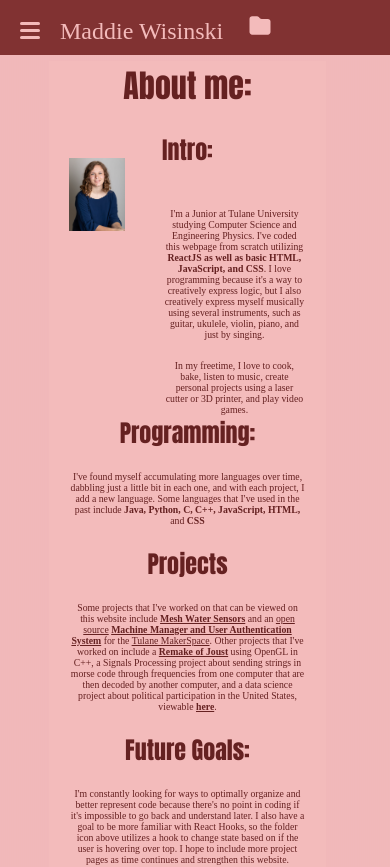
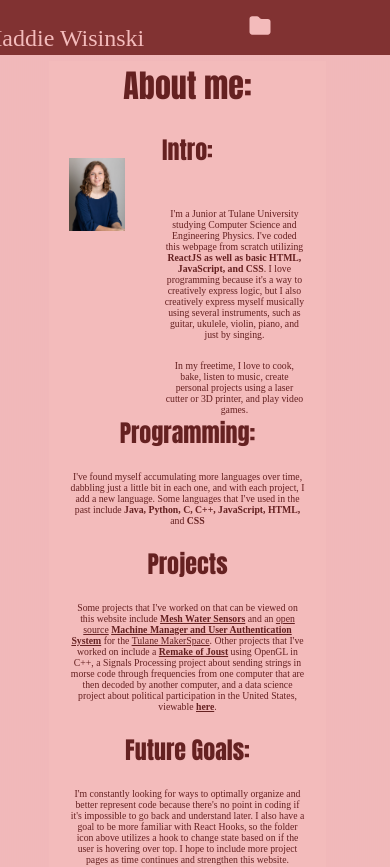
Before and after one commit to MadBeignet/Portfolio, a React (Create React App) app: page / in a window 390 px wide. Shown: the top 867 px of the page. Built offline with nearby package versions, Linux system fonts and the light colour scheme.

Commit message:
fixed things, removed hamburger because azure only likes one page

```diff
--- a/src/App.css
+++ b/src/App.css
@@ -23,9 +23,15 @@
   font-size: 18pt;
   color: var(--text-color);
   padding-top: 3px;
-  height: 26px;
+  height: 45px;
   width: fit-content;
-  left:60px;
+  left:-25px;
+  background-color: transparent;
+  border: none;
+}
+.header-text:hover {
+  text-decoration: underline;
+  cursor: pointer;
 }
 
 .title {
@@ -331,9 +337,7 @@
   z-index: 10;
   opacity: 0.5;
 }
-.overlay:hover {
-  background-color: gray;
-}
+
 .page-icon {
   position: absolute;
   right: 9%;
@@ -379,6 +383,7 @@
   padding: 0px;
   width: 100%;
   height: fit-content;
+  justify-items: center;
 }
 
 .footer {
--- a/src/App.js
+++ b/src/App.js
@@ -1,7 +1,7 @@
 import './App.css';
 import { Routes, Route, NavLink, useLocation } from 'react-router-dom';
 import { addUser, editUser, mapexample, headshot, updatedwatersensoricon, the3sensors, updatedsensor, filelines, folderopen, folder, githubicon, machinemanager, watersensor } from './images';
-import Hamburger from './Hamburger.js';
+//import Hamburger from './Hamburger.js';
 import { resume } from './documents';
 import ToolTip from '@mui/material/Tooltip';
 import React from 'react';
@@ -172,10 +172,9 @@ function App() {
   return (
 
     <div className="header">
-      <Hamburger />
-      <NavLink to="/">
-      <span className="header-text">Maddie Wisinski </span>
-      </NavLink>
+
+      {/**<Hamburger />**/}
+
       <span className="title">Portfolio{GetPageName(location)}</span>
 
       <a href={resume} download>
@@ -183,6 +182,9 @@ function App() {
           <img alt="none :(" className="icon" src={filelines}/>
         </ToolTip>
       </a>
+      <NavLink to="/">
+        <input type="button" className="header-text" value="Maddie Wisinski"/>
+      </NavLink>
       <NavLink to="projects" id="surround">
         <ToolTip title="View Projects">
           <input alt="none :(" type="image" src={foldervalue} className="icon" id="folder1" onMouseOver={() => updateFolder(folderopen)} onMouseOut={() => updateFolder(folder)} onClick = {() => "window.location='http://localhost.com:3000/projects"}/>
--- a/src/Hamburger.js
+++ b/src/Hamburger.js
@@ -1,4 +1,5 @@
 import React from 'react';
+import { NavLink } from 'react-router-dom';
 import './Hamburger.css';
 
 export default function Hamburger() {
@@ -19,21 +20,18 @@ export default function Hamburger() {
         <h3>Menu</h3>
         <div className="menu-line" ></div>
         <ul className="input-container">
-            <a href="/">
+            <NavLink to="/">
                 <input type="button" className="menu-label2" value="Home"/>
-            </a>
-            <a href="/resume">
+            </NavLink>
+            <NavLink to="/resume">
                 <input type="button" className="menu-label2" value="Resume" />
-            </a>
-            <a href="/current-water-sensors">
+            </NavLink>
+            <NavLink to="/current-water-sensors">
                 <input type="button" className="menu-label2" value="Water Sensors" />
-            </a>
-            <a href="/makerspace-machine-manager">
+            </NavLink>
+            <NavLink href="/makerspace-machine-manager">
                 <input type="button" className="menu-label2" value="Machine Manager" />
-            </a>
-
-
-
+            </NavLink>
         </ul>
       </nav>
     </label>
```
